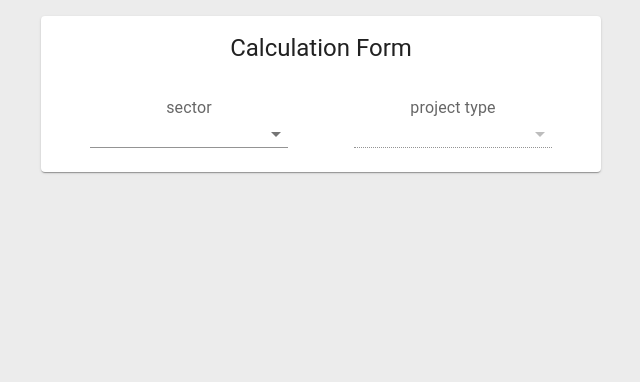
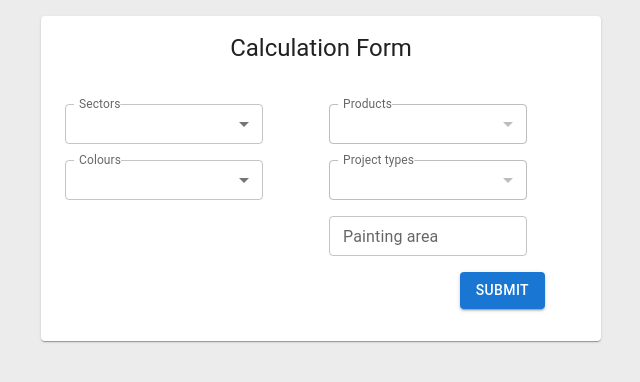
Before and after one commit to majdajroudi/pcc, a React (Create React App) app: page / in a window 1280 px wide. Shown: the top 382 px of the page, without its empty margins (319-959 px from the left). Built offline with nearby package versions, Linux system fonts and the light colour scheme.

Commit message:
calculator and menu changes

```diff
--- a/src/components/calculation-form/index.tsx
+++ b/src/components/calculation-form/index.tsx
@@ -1,76 +1,103 @@
-import React, { useState } from "react"
-import { Card, CardHeader, CardContent } from "@mui/material"
+import React from "react"
+import { Card, CardHeader, CardContent, TextField, Button, CardActionArea, FormControl } from "@mui/material"
 import DropdownMenu from "../dropdown-menu"
 import data from "../../data/frontend_developer_practice.json"
 import "./index.css"
 import * as yup from "yup"
 import { Formik, Form, Field } from "formik"
 import { sectorToType } from "../../utils/sector-to-type"
+import { sectorToProduct } from "../../utils/sector-to-products"
 
 export default function CalculationForm() {
-    const [availableTypes, setAvailableTypes] = useState<any>([]);
-    const [availableProducts, setAvailableProducts] = useState<any>([]);
-    const [values, setValues] = useState<any>({
-        sector: "",
-        product: "",
-        colour: "",
-        type: ""
-    })
+
+    const initialValues: any = { sector: {}, product: {}, colour: {}, type: {}, area: null }
 
     const validationSchema = yup.object().shape({
         sector: yup.object().required(),
         type: yup.object().required(),
         product: yup.object().required(),
         colour: yup.object().required(),
+        area: yup.number().required()
     })
-
-    React.useEffect(() => {
-        setAvailableTypes(sectorToType("Park"))
-    }, [values.sector])
 
     return (
         <Card className="form-card mt-3">
             <CardHeader title="Calculation Form">Calculation Form</CardHeader>
             <CardContent>
-                <Formik initialValues={{ sector: {}, product: {}, colour: {}, type: {} }}
+                <Formik initialValues={initialValues}
                     validationSchema={validationSchema}
                     onSubmit={() => console.log("submitted")}
                 >
-                    {({ errors, touched, values, setFieldValue }) => {
+                    {({ errors, values, setFieldValue }) => {
                         return (
-                            <Form className="d-flex flex-column">
-                                <div className="d-flex justify-space-around">
-
+                            <Form >
+                                <div className="d-flex flex-row w-100">
+                                    <div className="w-75 d-flex justify-space-around flex-column">
                                         <Field name="sector">
                                             {(formProps: any) => (
                                                 <DropdownMenu items={data.sectors}
                                                     formProps={formProps}
-                                                placeholder="sector" />
+                                                    placeholder="Sectors" />
+                                            )}
+                                        </Field>
+                                        <Field name="colour">
+                                            {(formProps: any) => (
+                                                <DropdownMenu items={data.colour}
+                                                    formProps={formProps}
+                                                    placeholder="Colours" />
+                                            )}
+                                        </Field>
+                                    </div>
+
+                                    <div className="w-75 d-flex justify-space-around flex-column">
+                                        <Field name="product">
+                                            {(formProps: any) => (
+                                                <DropdownMenu items={sectorToProduct(values.sector?.name) || []}
+                                                    formProps={formProps}
+                                                    disabled={Object.keys(values.sector).length === 0}
+                                                    placeholder="Products" />
                                             )}
                                         </Field>
                                         <Field name="type">
                                             {(formProps: any) => (
-                                            <DropdownMenu items={data.projectTypes}
+                                                <DropdownMenu items={sectorToType(values.sector?.name) || []}
                                                     formProps={formProps}
                                                     disabled={Object.keys(values.sector).length === 0}
-                                                placeholder="project type" />
+                                                    placeholder="Project types" />
+                                            )}
+                                        </Field>
+
+                                        <Field name="area" >
+                                            {() => (
+                                                <FormControl className="w-100 m-2">
+                                                    <TextField
+                                                        className="w-75"
+                                                        label="Painting area"
+                                                        placeholder="Painting area"
+                                                        size="small"
+                                                        type="number"
+                                                        value={values.area}
+                                                        onChange={e => setFieldValue("area", e.target.value)}
+
+                                                    />
+                                                </FormControl>
+
                                             )}
                                         </Field>
                                     </div>
+
+                                </div>
+
+                                <div className="w-100 d-flex justify-content-end m-2 px-5">
+                                    <Button type="submit" variant="contained" color="primary">
+                                        Submit
+                                    </Button>
+                                </div>
+
                             </Form>)
                     }}
 
                 </Formik>
-
-                {/* <div className="d-flex space-around m-2">
-                        <DropdownMenu items={availableTypes} placeholder="Project Types" />
-                        <DropdownMenu items={data.sectors} placeholder="Sectors" />
-
-                    </div>
-                    <div className="d-flex space-around m-2">
-                        <DropdownMenu items={data.products} placeholder="Products" />
-                        <DropdownMenu items={data.colour} placeholder="Colour" />
-                    </div> */}
             </CardContent>
         </ Card >
     )
--- a/src/components/dropdown-menu/index.tsx
+++ b/src/components/dropdown-menu/index.tsx
@@ -1,5 +1,5 @@
 import React, { useState } from "react"
-import { Select, MenuItem, SelectChangeEvent, InputLabel, ListItemText } from "@mui/material"
+import { Select, MenuItem, InputLabel, ListItemText, FormControl } from "@mui/material"
 
 interface IProps {
     items: any[];
@@ -14,8 +14,8 @@ export default function DropdownMenu({ items, placeholder, disabled = false, for
     const { errors, values, setFieldValue, touched } = formProps.form;
 
     return (
-        <div className="w-75">
-            <InputLabel id={placeholder}>{placeholder}</InputLabel>
+        <FormControl className="w-100 m-2" size="small">
+            <InputLabel className="bg-white" id={placeholder}>{placeholder}</InputLabel>
             <Select
                 className="w-75"
                 label="sector"
@@ -24,19 +24,18 @@ export default function DropdownMenu({ items, placeholder, disabled = false, for
                 value={values[fieldName]}
                 onChange={(event) => setFieldValue(fieldName, event.target.value)}
                 disabled={disabled}
-                size="small"
-                variant="standard"
+                variant="outlined"
                 error={touched[fieldName] || errors[fieldName]}
             >
                 {
                     items.map((currItem, index) => (
                         <MenuItem value={currItem} key={index}>
-                            <ListItemText primary={currItem.name} />
+                            {currItem.name}
                         </ MenuItem>
                     ))
                 }
             </Select>
 
-        </div>
+        </FormControl>
     )
 }
```
Lines whose indentation alone changed are shown as unchanged.
